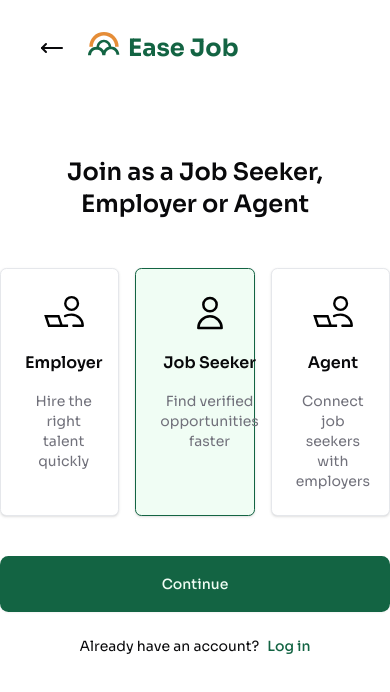
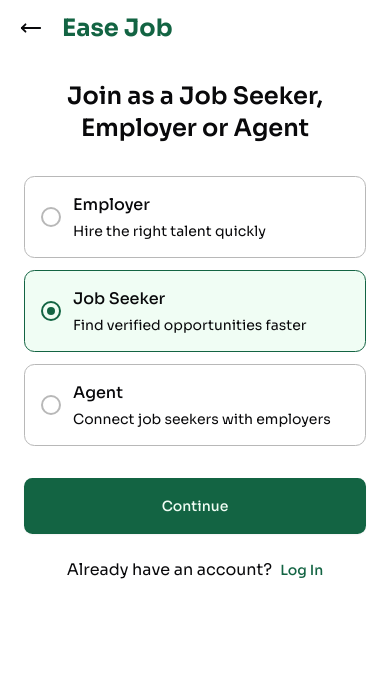
Before and after one commit to Danieljosh-uduma/Ease-job, a React (Vite) app: page /signup1 in a window 390 px wide. Shown: the top 692 px of the page. Built offline with nearby package versions, Linux system fonts and the light colour scheme.

Commit message:
mobile responsiveness

```diff
--- a/src/components/auth/signup1.tsx
+++ b/src/components/auth/signup1.tsx
@@ -5,7 +5,7 @@ import JobSeekerIcon from "@/assets/job-seekericon.svg?react";
 import EmployerAgent from "@/assets/employer-agent (1).svg?react";
 import { AppLogo } from "../logo/AppLogo";
 import { Button } from "@/components/ui/button";
-import { Link } from "react-router-dom"; // ✅ using react-router Link
+import { Link } from "react-router-dom";
 
 function SignUp1() {
   const [selectedRole, setSelectedRole] = useState("job-seeker");
@@ -23,6 +23,7 @@ function SignUp1() {
       description: "Find verified opportunities faster",
       icon: <JobSeekerIcon />,
     },
+
     {
       id: "agent",
       title: "Agent",
@@ -38,7 +39,7 @@ function SignUp1() {
   const handleContinue = () => {
     if (selectedRole) {
       alert(`Selected role: ${selectedRole.replace("-", " ")}`);
-      // Navigate to next page or submit form
+      // TODO: Navigate to next page
     }
   };
 
@@ -54,24 +55,43 @@ function SignUp1() {
     <div className="min-h-screen">
       {/* Header */}
       <header>
-        <div className="flex items-center gap-6 px-10 py-8">
-          <button onClick={handleBack} className=" hover:text-gray-700">
-            <LuMoveLeft size={24} />
+        <div className="flex items-center px-4 py-3 sm:px-4 sm:py-8 gap-4">
+          <button
+            onClick={handleBack}
+            className="p-1 hover:bg-gray-100  transition-colors"
+          >
+            <LuMoveLeft size={22} />
           </button>
-          <div className="flex items-center gap-2">
           <AppLogo />
         </div>
-        </div>
       </header>
-
       {/* Main Content */}
-      <div className="max-w-xl mx-auto px-6 mt-15">
-        <h1 className="text-2xl font-semibold text-center mb-12">
+      <div className="px-6 py-6 sm:px-6 sm:py-8">
+        {/* Title */}
+        <div className="mb-8 sm:mb-12 text-center">
+          <h1 className="text-2xl sm:text-3xl font-semibold ">
             Join as a Job Seeker, Employer or Agent
           </h1>
         </div>
-      {/* Role Selection Grid */}
-      <div className="grid grid-cols-3 gap-4 mb-10 max-w-3xl mx-auto">
+
+        {/* Role Selection */}
+        <div className="mb-8 sm:mb-10 max-w-3xl sm:mx-auto">
+          {/* Mobile: Radio-style list */}
+          <div className="block sm:hidden space-y-3">
+            {roles.map((role) => (
+              <SignUp1Item
+                key={role.id}
+                id={role.id}
+                title={role.title}
+                description={role.description}
+                selected={selectedRole === role.id}
+                onSelect={handleRoleSelect}
+              />
+            ))}
+          </div>
+
+          {/* Desktop: Card grid with icons */}
+          <div className="hidden sm:grid sm:grid-cols-3 gap-4">
             {roles.map((role) => (
               <SignUp1Item
                 key={role.id}
@@ -84,11 +104,16 @@ function SignUp1() {
               />
             ))}
           </div>
+        </div>
 
         {/* Continue Button */}
-      {/* Continue Button */}
-      <div className="max-w-xl mx-auto ">
-        <Button size="lg" asChild className="w-full" disabled={!selectedRole}>
+        <div className="max-w-xl mx-auto">
+          <Button
+            size="lg"
+            asChild
+            className="w-full "
+            disabled={!selectedRole}
+          >
             <Link to="#" onClick={handleContinue}>
               Continue
             </Link>
@@ -96,15 +121,16 @@ function SignUp1() {
 
           {/* Login Link */}
           <div className="flex items-center justify-center gap-2 mt-6">
-          <span className="text-sm">Already have an account?</span>
+            <span>Already have an account?</span>
             <Button
               variant="link"
               size="sm"
               className="p-0 h-auto"
               onClick={handleLogin}
             >
-            Log in
+              Log In
             </Button>
+          </div>
         </div>
       </div>
     </div>
--- a/src/components/logo/AppLogo.tsx
+++ b/src/components/logo/AppLogo.tsx
@@ -7,7 +7,7 @@ export function AppLogo() {
       to="/"
       className="flex gap-2 items-center text-2xl font-bold text-primary transition-all duration-500"
     >
-      <Logo className="h-8 w-8" />
+      <Logo className="h-8 w-8 hidden sm:block" />
       <p className="whitespace-nowrap">Ease Job</p>
     </Link>
   );
--- a/src/components/widgets/signup1-items.tsx
+++ b/src/components/widgets/signup1-items.tsx
@@ -23,20 +23,50 @@ function SignUp1Item({
   onSelect,
 }: RoleCardProps) {
   return (
+    <>
+      {/* 📱 Mobile Version (visible only on small screens) */}
+      <div
+        onClick={() => onSelect(id)}
+        className={`cursor-pointer transition-all duration-200 border rounded-lg p-4 mb-3 block md:hidden
+          ${
+            selected
+              ? "bg-[#F0FDF4] border-[#136443]"
+              : "bg-white border-[#B8B8B8] hover:border-gray-300"
+          }
+        `}
+      >
+        <div className="flex items-center ">
+          {/* Radio button */}
+          <div className="flex-shrink-0 mr-3">
+            <div
+              className={`w-5 h-5 rounded-full border-2 flex items-center justify-center
+              ${selected ? " border-[#136443]" : "border-[#B8B8B8]"}
+            `}
+            >
+              {selected && (
+                <div className="w-2 h-2 bg-[#136443] rounded-full"></div>
+              )}
+            </div>
+          </div>
+
+          {/* Content */}
+          <div className="flex-1">
+            <h3 className="font-medium mb-1">{title}</h3>
+            <p className="text-sm ">{description}</p>
+          </div>
+        </div>
+      </div>
+
+      {/* 🖥️ Desktop Version (visible only on md+ screens) */}
       <Card
         onClick={() => onSelect(id)}
-      className={`cursor-pointer transition-all duration-200 border-1 rounded-sm
+        className={`cursor-pointer transition-all duration-200 border-1 rounded-sm hidden md:block
           hover:border-[#136443] hover:shadow-sm
-        ${selected ? "bg-[#F0FDF4] border-[#136443]" : "border-gray-200"}
-
+          ${selected ? "bg-[#F0FDF4] border-[#136443]" : "border-[#B8B8B8]"}
         `}
       >
         <CardHeader className="text-center">
-        <div
-          className={
-            "w-10 h-10 mx-auto mb-4 flex items-center justify-center transition-colors"
-          }
-        >
+          <div className="w-10 h-10 mx-auto mb-4 flex items-center justify-center transition-colors">
             {icon}
           </div>
           <CardTitle className="mb-3.5">{title}</CardTitle>
@@ -45,6 +75,7 @@ function SignUp1Item({
           </CardDescription>
         </CardHeader>
       </Card>
+    </>
   );
 }
 
```
Lines whose indentation alone changed are shown as unchanged.
